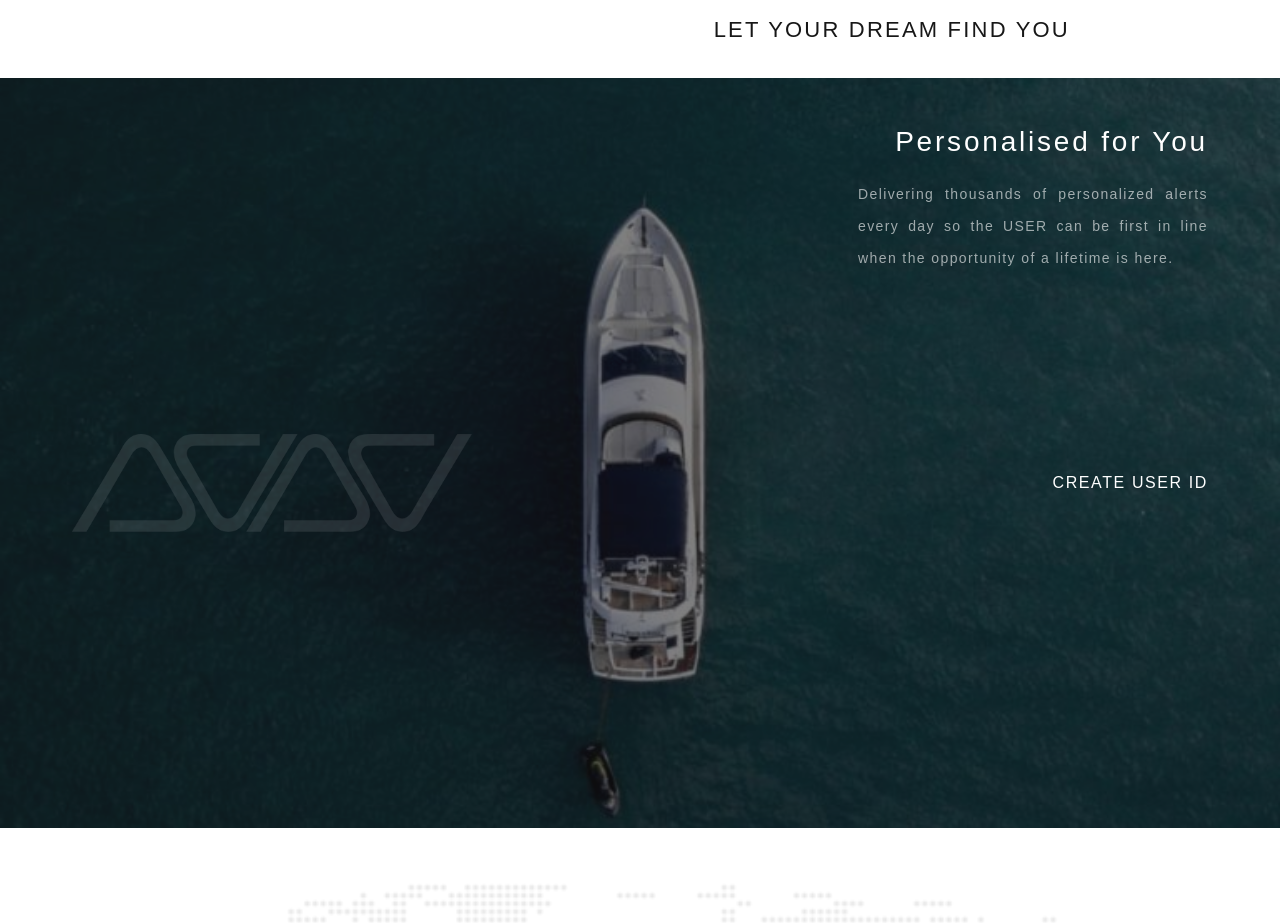
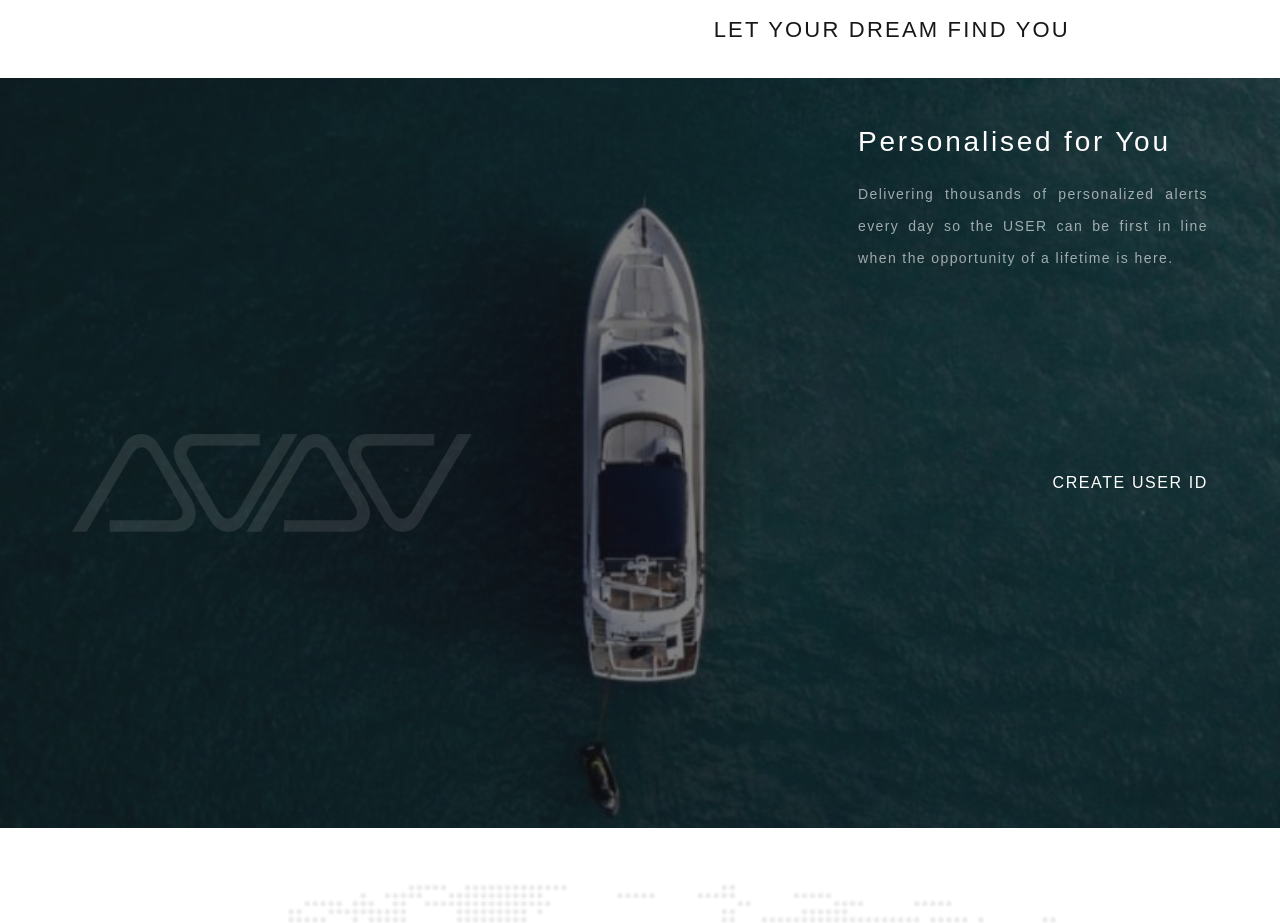
Before and after one commit to AQSA-ABDULLAH/zimo-pro, a Next.js app: page / in a window 1280 px wide. Shown: the part 3040-3963 px from the top of the page. Built offline with nearby package versions, Linux system fonts and the light colour scheme.

Commit message:
add aligment

```diff
--- a/src/app/sections/Section1.js
+++ b/src/app/sections/Section1.js
@@ -8,8 +8,8 @@ export default function Section1() {
         location: "London, United Kingdom",
     });
 
-    const mainContentRef = useRef(null); // Create a ref for the main content div
-    const [isVisible, setIsVisible] = useState(false); // Track visibility
+    const mainContentRef = useRef(null);
+    const [isVisible, setIsVisible] = useState(false);
 
     useEffect(() => {
         const updateDateTime = () => {
@@ -18,7 +18,7 @@ export default function Section1() {
             const optionsTime = { hour: "2-digit", minute: "2-digit", hour12: false };
 
             setCurrentDateTime({
-                time: now.toLocaleTimeString("en-GB", optionsTime), // 24-hour format
+                time: now.toLocaleTimeString("en-GB", optionsTime),
                 date: now.toLocaleDateString("en-GB", optionsDate),
                 location: "London, United Kingdom",
             });
--- a/src/app/sections/Section5.js
+++ b/src/app/sections/Section5.js
@@ -42,7 +42,7 @@ export default function Section5() {
         {/* Top Content */}
         <div className="flex justify-end px-4 md:px-10 py-8 md:py-12">
           <div
-            className={`flex flex-col items-start text-right md:items-end transition-opacity duration-500 ${
+            className={`flex flex-col items-start text-right transition-opacity duration-500 ${
               isVisible ? "animate-fadeRightToLeft" : "opacity-0"
             }`}
           >
```
